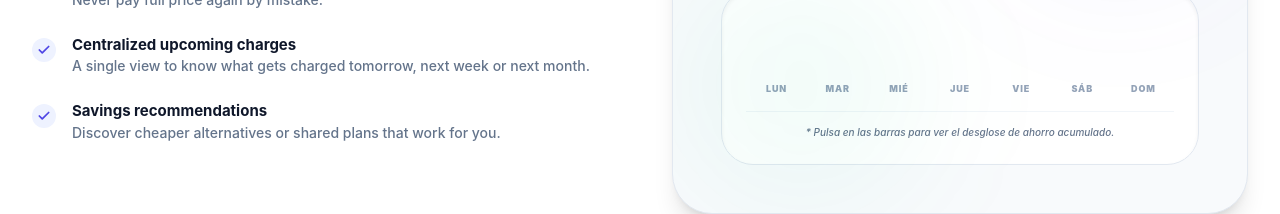
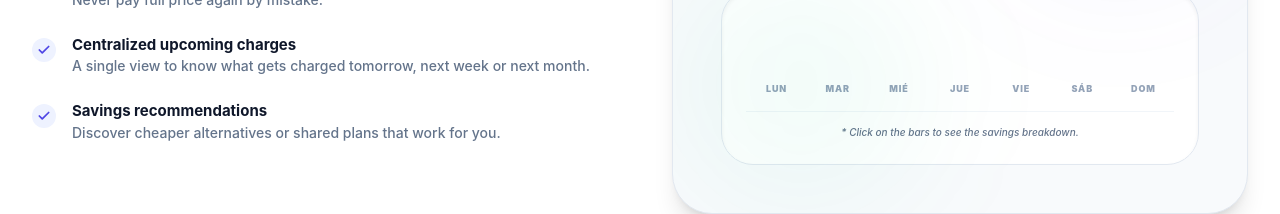
Before and after one commit to ranndoneur26/killer-control, a React (Vite) app: page / in a window 1280 px wide. Shown: the part 1640-1854 px from the top of the page. Built offline with nearby package versions, Linux system fonts and the light colour scheme; no server answers.

Commit message:
fix: finalize mockup chart translation binding

```diff
--- a/src/components/charts/MockupChart.jsx
+++ b/src/components/charts/MockupChart.jsx
@@ -1,5 +1,6 @@
 import React, { useState } from 'react';
 import { motion, AnimatePresence } from 'framer-motion';
+import { useLanguage } from '../../contexts/LanguageContext';
 
 const DATA = [
     { day: 'Lun', value: 35, label: '8,50€' },
@@ -13,6 +14,7 @@ const DATA = [
 
 export default function MockupChart() {
     const [activeIdx, setActiveIdx] = useState(null);
+    const { t } = useLanguage();
 
     return (
         <div className="w-full h-full flex flex-col justify-between p-2 pt-8">
@@ -71,7 +73,7 @@ export default function MockupChart() {
             {/* Description text at bottom */}
             <div className="mt-4 pt-3 border-t border-[#F1F5F9] text-center">
                 <p className="text-[10px] text-[#64748B] font-medium leading-relaxed italic">
-                    * Pulsa en las barras para ver el desglose de ahorro acumulado.
+                    {t('features.hero_chart_desc')}
                 </p>
             </div>
         </div>
```
